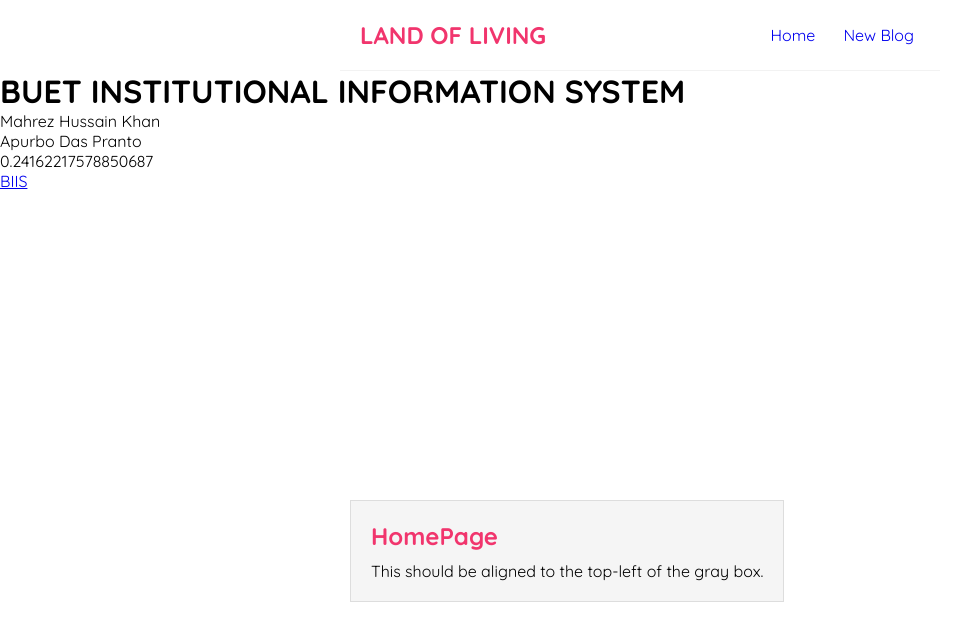
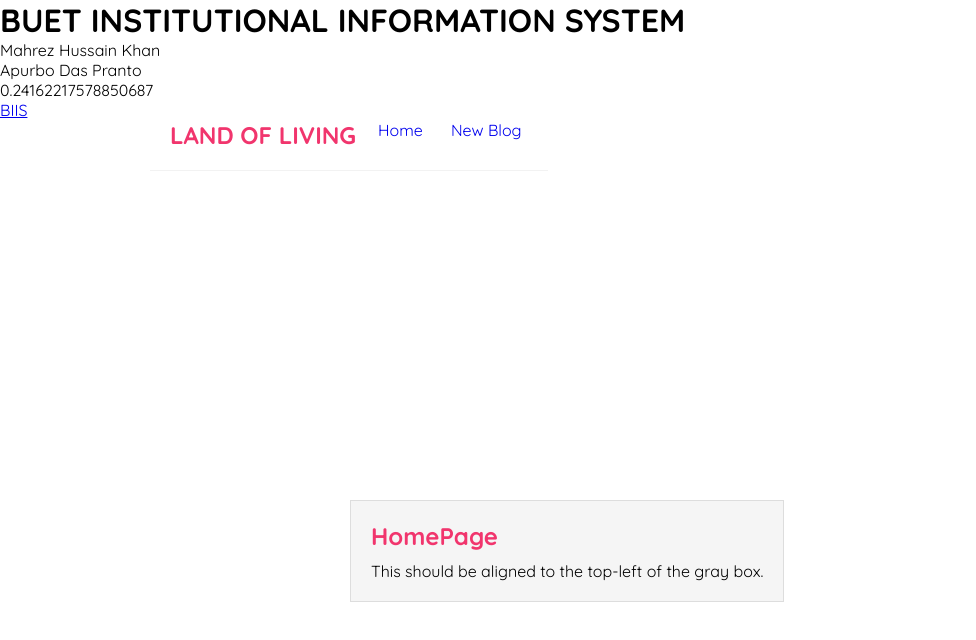
Before and after one commit to Apurbo-Das-Pranto/BIIS-Project, a React (Create React App) app in the folder frontend/: page / in a window 1280 px wide. Shown: the top 640 px of the page, without its empty margins (0-976 px from the left). Built offline with nearby package versions, Linux system fonts and the light colour scheme.

Commit message:
updated frontend-2

```diff
--- a/frontend/src/index.css
+++ b/frontend/src/index.css
@@ -11,13 +11,18 @@
 /* Optional App wrapper */
 .App {
   background-color: #ffffff;
+  align-items: last baseline;
+  text-align: left;
+
 }
 
 /* NavBar styles */
 .NavBar {
+  position: absolute;     /* Take it out of normal flow */
+  top: 100px;              /* Distance from the top of screen */
+  left: 150px;
   padding: 20px;
   display: flex;
-  align-items: center;
   max-width: 600px;
   margin: 0 auto;
   border-bottom: 1px solid #f2f2f2;
```
